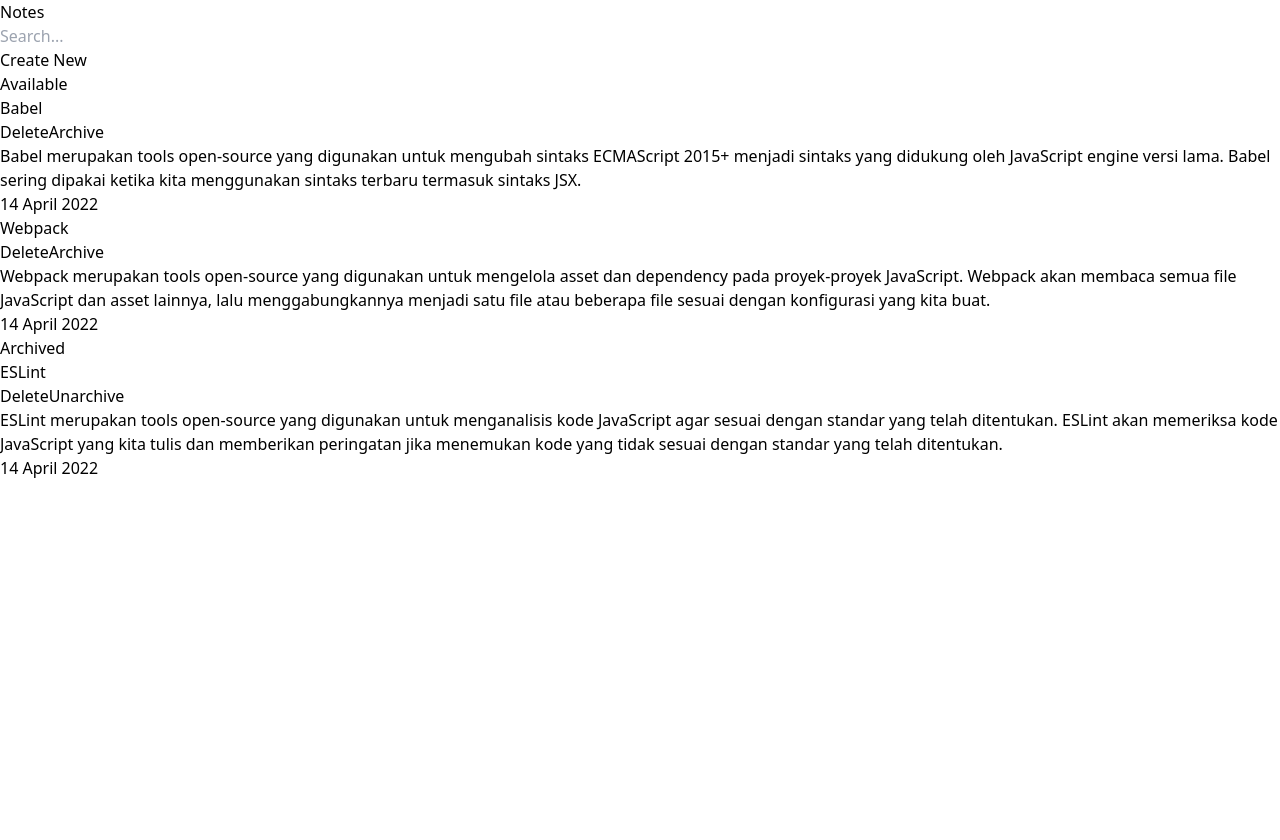
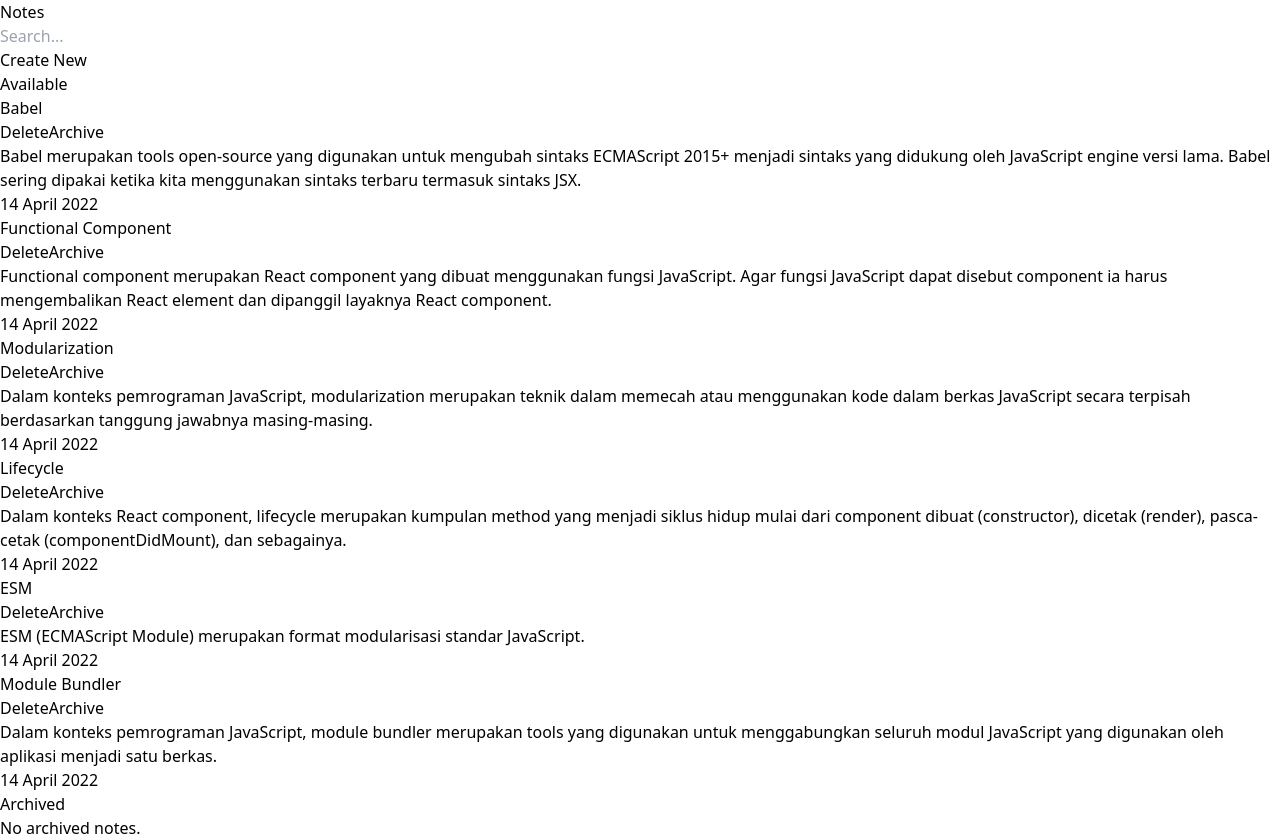
Before and after one commit to aufasyaihan/notes-app, a React (Vite) app: page / in a window 1280 px wide. Before the commit the page ends 800 px from the top, so only its background shows below. Built offline with nearby package versions, Linux system fonts and the light colour scheme.

Commit message:
change initial data

```diff
--- a/src/App.tsx
+++ b/src/App.tsx
@@ -6,33 +6,11 @@
 import Button from "./UI/Button";
 import CreateNote from "./components/CreateNote";
 import SearchBar from "./components/Search";
+import { getInitialData } from "./utils";
 
-const initialData: NoteType[] = [
-    {
-        id: 1,
-        title: "Babel",
-        body: "Babel merupakan tools open-source yang digunakan untuk mengubah sintaks ECMAScript 2015+ menjadi sintaks yang didukung oleh JavaScript engine versi lama. Babel sering dipakai ketika kita menggunakan sintaks terbaru termasuk sintaks JSX.",
-        archived: false,
-        createdAt: "2022-04-14T04:27:34.572Z",
-    },
-    {
-        id: 2,
-        title: "Webpack",
-        body: "Webpack merupakan tools open-source yang digunakan untuk mengelola asset dan dependency pada proyek-proyek JavaScript. Webpack akan membaca semua file JavaScript dan asset lainnya, lalu menggabungkannya menjadi satu file atau beberapa file sesuai dengan konfigurasi yang kita buat.",
-        archived: false,
-        createdAt: "2022-04-14T04:27:34.572Z",
-    },
-    {
-        id: 3,
-        title: "ESLint",
-        body: "ESLint merupakan tools open-source yang digunakan untuk menganalisis kode JavaScript agar sesuai dengan standar yang telah ditentukan. ESLint akan memeriksa kode JavaScript yang kita tulis dan memberikan peringatan jika menemukan kode yang tidak sesuai dengan standar yang telah ditentukan.",
-        archived: true,
-        createdAt: "2022-04-14T04:27:34.572Z",
-    },
-];
 
 function App() {
-    const [notes, setNotes] = useState<NoteType[]>(initialData);
+    const [notes, setNotes] = useState<NoteType[]>(getInitialData());
     const [isModalOpen, setModalOpen] = useState(false);
     const [searchTerm, setSearchTerm] = useState<string>("");
 
--- /dev/null
+++ b/src/utils/index.ts
@@ -0,0 +1,56 @@
+const getInitialData = () => ([
+  {
+    id: 1,
+    title: "Babel",
+    body: "Babel merupakan tools open-source yang digunakan untuk mengubah sintaks ECMAScript 2015+ menjadi sintaks yang didukung oleh JavaScript engine versi lama. Babel sering dipakai ketika kita menggunakan sintaks terbaru termasuk sintaks JSX.",
+    createdAt: '2022-04-14T04:27:34.572Z',
+    archived: false,
+  },
+  {
+    id: 2,
+    title: "Functional Component",
+    body: "Functional component merupakan React component yang dibuat menggunakan fungsi JavaScript. Agar fungsi JavaScript dapat disebut component ia harus mengembalikan React element dan dipanggil layaknya React component.",
+    createdAt: '2022-04-14T04:27:34.572Z',
+    archived: false,
+  },
+  {
+    id: 3,
+    title: "Modularization",
+    body: "Dalam konteks pemrograman JavaScript, modularization merupakan teknik dalam memecah atau menggunakan kode dalam berkas JavaScript secara terpisah berdasarkan tanggung jawabnya masing-masing.",
+    createdAt: '2022-04-14T04:27:34.572Z',
+    archived: false,
+  },
+  {
+    id: 4,
+    title: "Lifecycle",
+    body: "Dalam konteks React component, lifecycle merupakan kumpulan method yang menjadi siklus hidup mulai dari component dibuat (constructor), dicetak (render), pasca-cetak (componentDidMount), dan sebagainya. ",
+    createdAt: '2022-04-14T04:27:34.572Z',
+    archived: false,
+  },
+  {
+    id: 5,
+    title: "ESM",
+    body: "ESM (ECMAScript Module) merupakan format modularisasi standar JavaScript.",
+    createdAt: '2022-04-14T04:27:34.572Z',
+    archived: false,
+  },
+  {
+    id: 6,
+    title: "Module Bundler",
+    body: "Dalam konteks pemrograman JavaScript, module bundler merupakan tools yang digunakan untuk menggabungkan seluruh modul JavaScript yang digunakan oleh aplikasi menjadi satu berkas.",
+    createdAt: '2022-04-14T04:27:34.572Z',
+    archived: false,
+  },
+]);
+
+const showFormattedDate = (date: Date) => {
+  const options = {
+    weekday: "long" as "long" | "short" | "narrow",
+    year: "numeric" as "numeric" | "2-digit",
+    month: "long" as "long" | "short" | "narrow" | "numeric" | "2-digit",
+    day: "numeric" as "numeric" | "2-digit"
+  }
+  return new Date(date).toLocaleDateString("id-ID", options);
+}
+
+export { getInitialData, showFormattedDate };
```
